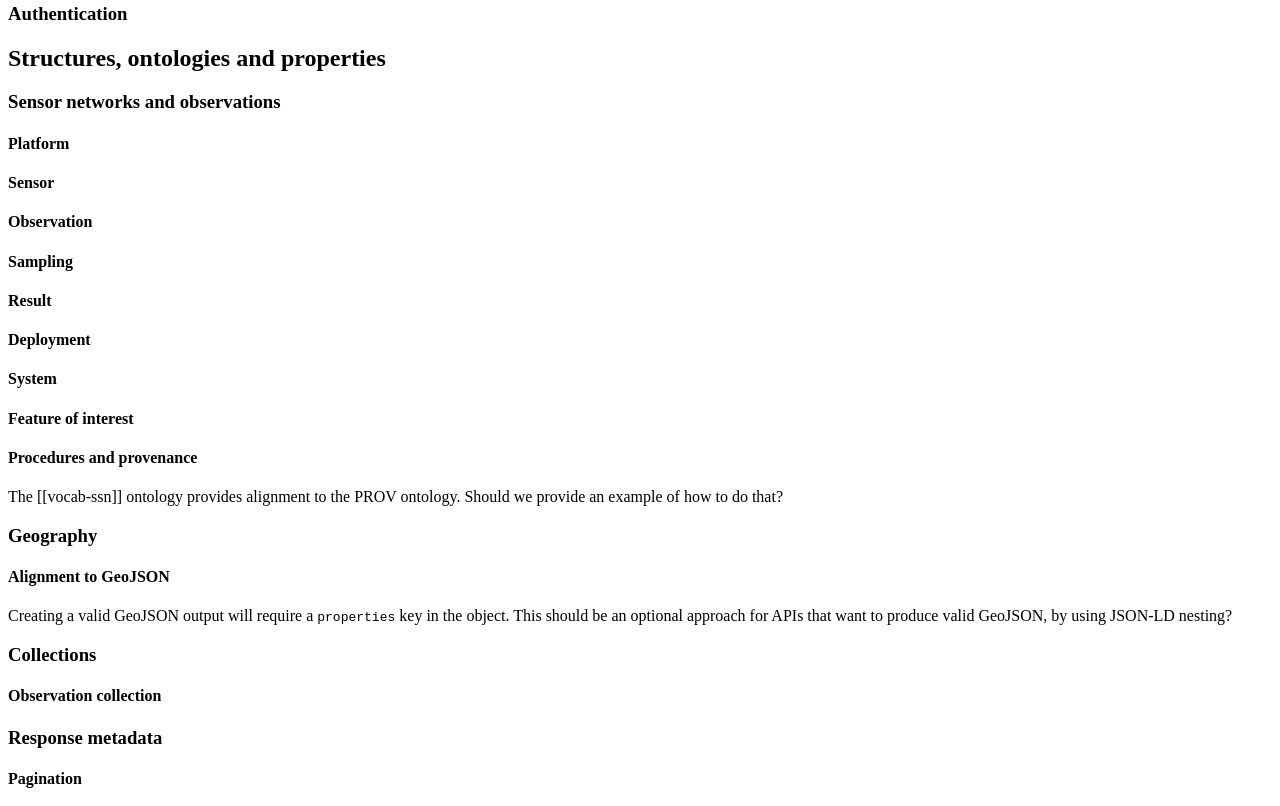
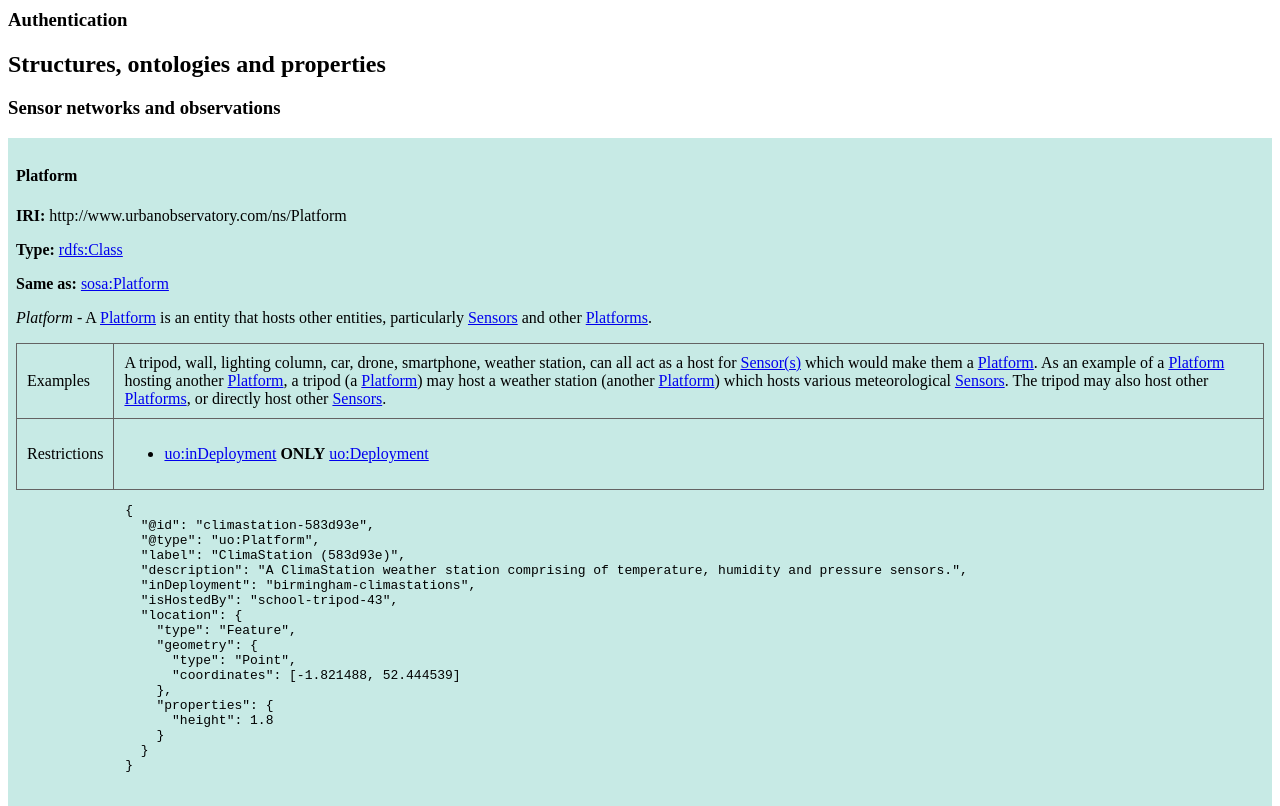
Before and after one commit to urbanobservatory/standards, a plain HTML site: page docs/index.htm in a window 1280 px wide. Shown: the part 2969-3775 px from the top of the page. Drawn offline with Linux system fonts and the light colour scheme.

Commit message:
platform example added

```diff
--- a/docs/index.htm
+++ b/docs/index.htm
@@ -120,6 +120,21 @@
       .table--query-params thead, .table--query-params th {
         background: #ccf0ff;
       }
+
+      .class-def {
+        background: #C7EAE5;
+        padding: 0.5rem;
+      }
+
+      .class-def__table {
+        border-collapse: collapse;
+      }
+
+      .class-def__table th, td {
+        border: 1px solid #646363;
+        padding: 10px;
+      }
+
     </style>
   </head>
   <body>
@@ -350,35 +365,77 @@
       <section id="struct-sensor">
         <h3>Sensor networks and observations</h3>
 
-        <section id="struct-sensor-platform">
+        <section id="Platform" class="class-def">
           <h4>Platform</h4>
+          <p><strong>IRI:</strong> http://www.urbanobservatory.com/ns/Platform</p>
+          <p><strong>Type:</strong> <a href="http://www.w3.org/2000/01/rdf-schema#Class">rdfs:Class</a></p>
+          <p><strong>Same as:</strong> <a href="https://www.w3.org/TR/vocab-ssn/#SOSAPlatform">sosa:Platform</a></p>
+          <p><em>Platform</em> - A <a href="#Platform">Platform</a> is an entity that hosts other entities, particularly <a href="#Sensor">Sensors</a> and other <a href="#Platform">Platforms</a>.</p>
+
+          <table class="class-def__table">
+            <tr>
+              <td>Examples</td>
+              <td>A tripod, wall, lighting column, car, drone, smartphone, weather station, can all act as a host for <a href="#Sensor">Sensor(s)</a> which would make them a <a href="#Platform">Platform</a>. As an example of a <a href="#Platform">Platform</a> hosting another <a href="#Platform">Platform</a>, a tripod (a <a href="#Platform">Platform</a>) may host a weather station (another <a href="#Platform">Platform</a>) which hosts various meteorological <a href="#Sensor">Sensors</a>. The tripod may also host other <a href="#Platform">Platforms</a>, or directly host other <a href="#Sensor">Sensors</a>.</td>
+            </tr>
+            <tr>
+              <td>Restrictions</td>
+              <td>
+                <ul>
+                  <li><a href="#inDeployment">uo:inDeployment</a> <strong>ONLY</strong> <a href="#Deployment">uo:Deployment</a></li>
+                </ul>
+              </td>
+            </tr>
+          </table>
+
+          <aside class="example" title="Weather station">
+            <pre>
+              {
+                "@id": "climastation-583d93e",
+                "@type": "uo:Platform",
+                "label": "ClimaStation (583d93e)",
+                "description": "A ClimaStation weather station comprising of temperature, humidity and pressure sensors.",
+                "inDeployment": "birmingham-climastations",
+                "isHostedBy": "school-tripod-43",
+                "location": {
+                  "type": "Feature",
+                  "geometry": {
+                    "type": "Point",
+                    "coordinates": [-1.821488, 52.444539]
+                  },
+                  "properties": {
+                    "height": 1.8
+                  }
+                }
+              }
+            </pre>
+          </aside>
         </section>
 
-        <section id="struct-sensor-sensor">
+        <section id="Sensor">
           <h4>Sensor</h4>
         </section>
 
-        <section id="struct-sensor-observation">
+        <section id="Observation">
           <h4>Observation</h4>
         </section>
 
-        <section id="struct-sensor-sampling">
+        <section id="Sampling">
           <h4>Sampling</h4>
         </section>
 
-        <section id="struct-sensor-result">
+        <section id="Result">
           <h4>Result</h4>
         </section>
 
-        <section id="struct-sensor-deployment">
+        <section id="Deployment">
           <h4>Deployment</h4>
         </section>
 
-        <section id="struct-sensor-system">
+        <section id="System">
           <h4>System</h4>
         </section>
 
-        <section id="struct-sensor-featureofinterest">
+        <section id="FeatureOfInterest">
           <h4>Feature of interest</h4>
         </section>
 
```
